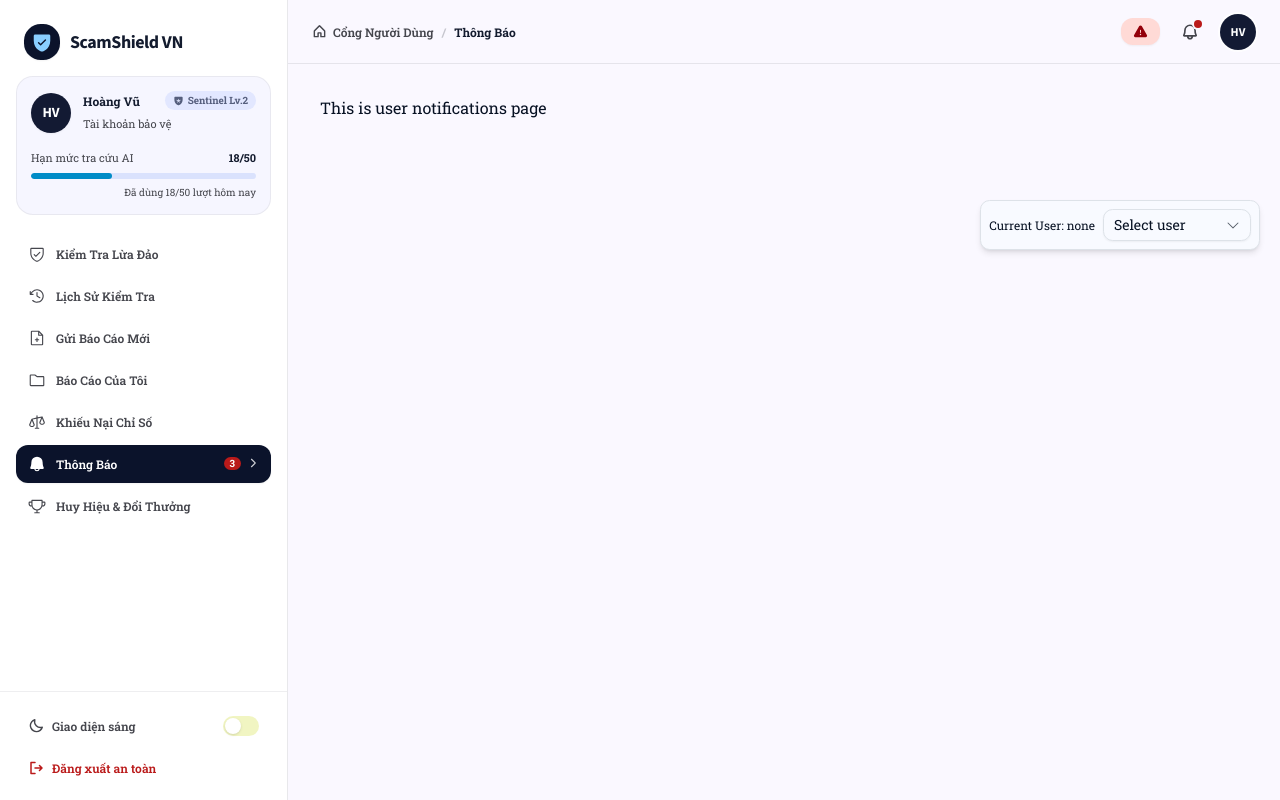
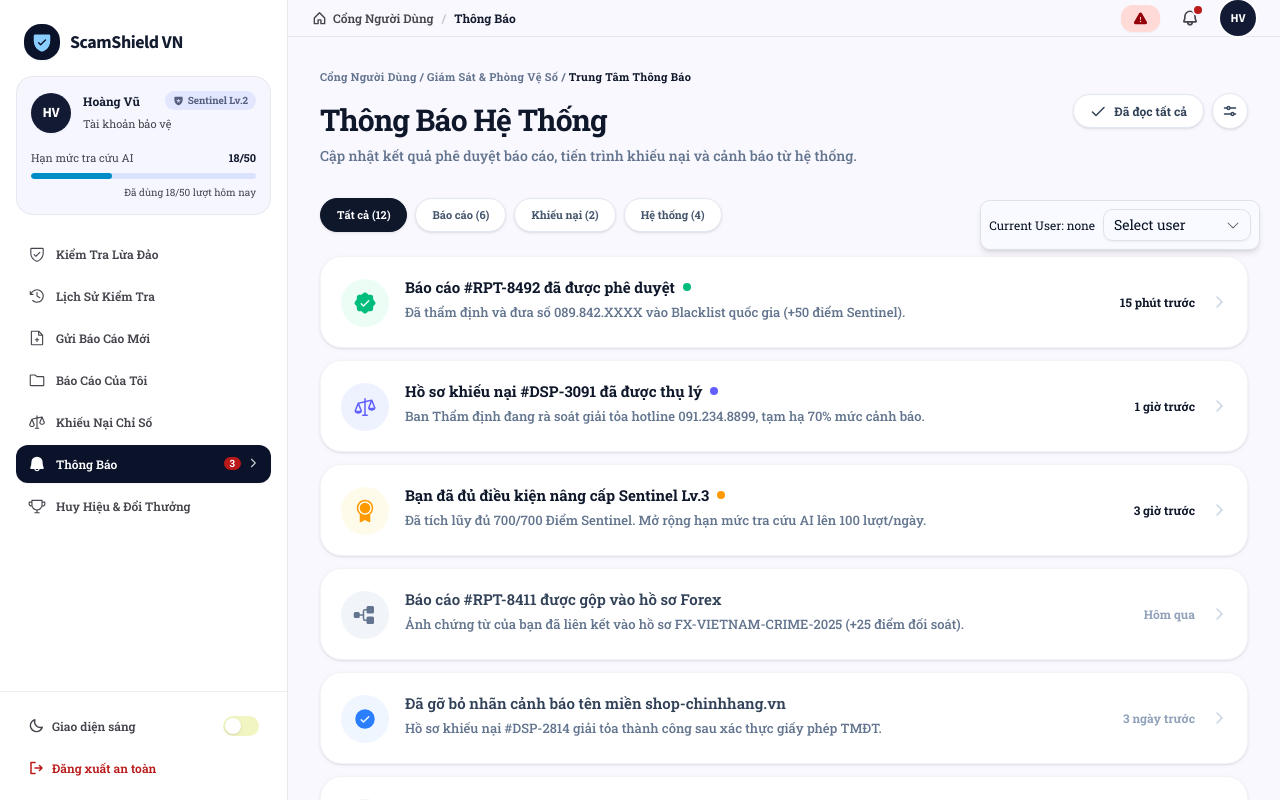
Before and after one commit to QuangWorkIT/ScamShield_App, a Next.js app in the folder UI/: page /user/notifications in a window 1280 px wide. Built offline with nearby package versions, Linux system fonts and the light colour scheme.

Commit message:
[FEAT] Add Notification UI for User

```diff
--- a/UI/src/app/(user)/user/notifications/page.tsx
+++ b/UI/src/app/(user)/user/notifications/page.tsx
@@ -1,3 +1,176 @@
+"use client"
+
+import React, { useState } from "react"
+import {
+  SealCheck,
+  Scales,
+  Medal,
+  TreeStructure,
+  CheckCircle,
+  DeviceMobile,
+  Check,
+  SlidersHorizontal,
+  CaretRight
+} from "@phosphor-icons/react"
+import { cn } from "@/lib/utils"
+
+// --- Mock Data ---
+const notifications = [
+  {
+    id: 1,
+    title: "Báo cáo #RPT-8492 đã được phê duyệt",
+    desc: "Đã thẩm định và đưa số 089.842.XXXX vào Blacklist quốc gia (+50 điểm Sentinel).",
+    time: "15 phút trước",
+    unread: true,
+    dotColor: "bg-emerald-500",
+    icon: SealCheck,
+    iconBg: "bg-emerald-50 dark:bg-emerald-900/30",
+    iconColor: "text-emerald-500",
+  },
+  {
+    id: 2,
+    title: "Hồ sơ khiếu nại #DSP-3091 đã được thụ lý",
+    desc: "Ban Thẩm định đang rà soát giải tỏa hotline 091.234.8899, tạm hạ 70% mức cảnh báo.",
+    time: "1 giờ trước",
+    unread: true,
+    dotColor: "bg-indigo-500",
+    icon: Scales,
+    iconBg: "bg-indigo-50 dark:bg-indigo-900/30",
+    iconColor: "text-indigo-500",
+  },
+  {
+    id: 3,
+    title: "Bạn đã đủ điều kiện nâng cấp Sentinel Lv.3",
+    desc: "Đã tích lũy đủ 700/700 Điểm Sentinel. Mở rộng hạn mức tra cứu AI lên 100 lượt/ngày.",
+    time: "3 giờ trước",
+    unread: true,
+    dotColor: "bg-amber-500",
+    icon: Medal,
+    iconBg: "bg-amber-50 dark:bg-amber-900/30",
+    iconColor: "text-amber-500",
+  },
+  {
+    id: 4,
+    title: "Báo cáo #RPT-8411 được gộp vào hồ sơ Forex",
+    desc: "Ảnh chứng từ của bạn đã liên kết vào hồ sơ FX-VIETNAM-CRIME-2025 (+25 điểm đối soát).",
+    time: "Hôm qua",
+    unread: false,
+    icon: TreeStructure,
+    iconBg: "bg-slate-100 dark:bg-slate-800",
+    iconColor: "text-slate-500 dark:text-slate-400",
+  },
+  {
+    id: 5,
+    title: "Đã gỡ bỏ nhãn cảnh báo tên miền shop-chinhhang.vn",
+    desc: "Hồ sơ khiếu nại #DSP-2814 giải tỏa thành công sau xác thực giấy phép TMĐT.",
+    time: "3 ngày trước",
+    unread: false,
+    icon: CheckCircle,
+    iconBg: "bg-blue-50 dark:bg-blue-900/30",
+    iconColor: "text-blue-500",
+  },
+  {
+    id: 6,
+    title: "Cập nhật cơ sở dữ liệu phòng vệ ScamShield v4.8",
+    desc: "Đã tự động cập nhật 1.420 chữ ký độc hại và danh sách số điện thoại lừa đảo mới.",
+    time: "5 ngày trước",
+    unread: false,
+    icon: DeviceMobile,
+    iconBg: "bg-slate-100 dark:bg-slate-800",
+    iconColor: "text-slate-500 dark:text-slate-400",
+  },
+]
+
 export default function UserNotificationsPage() {
-  return <div>This is user notifications page</div>
+  const [activeTab, setActiveTab] = useState("Tất cả (12)")
+  const tabs = ["Tất cả (12)", "Báo cáo (6)", "Khiếu nại (2)", "Hệ thống (4)"]
+
+  return (
+    <div className="w-full max-w-6xl">
+      {/* Title & Breadcrumb */}
+      <div className="mb-8 flex flex-col md:flex-row md:items-start justify-between gap-4">
+        <div>
+          <div className="text-[11px] font-bold text-slate-500 dark:text-slate-400 mb-4 tracking-wide">
+            Cổng Người Dùng / Giám Sát & Phòng Vệ Số / <span className="text-slate-900 dark:text-white">Trung Tâm Thông Báo</span>
+          </div>
+          <h1 className="text-[28px] md:text-3xl font-bold text-slate-900 dark:text-white tracking-tight mb-2">
+            Thông Báo Hệ Thống
+          </h1>
+          <p className="text-sm text-slate-500 dark:text-slate-400 font-medium max-w-xl">
+            Cập nhật kết quả phê duyệt báo cáo, tiến trình khiếu nại và cảnh báo từ hệ thống.
+          </p>
+        </div>
+
+        <div className="flex items-center gap-2 mt-2 md:mt-6">
+          <button className="flex items-center gap-2 bg-white dark:bg-slate-900 hover:bg-slate-50 dark:hover:bg-slate-800 text-slate-700 dark:text-slate-200 border border-slate-200 dark:border-slate-700 text-xs font-bold px-4 py-2 rounded-full transition-colors shadow-sm">
+            <Check weight="bold" size={16} /> Đã đọc tất cả
+          </button>
+          <button className="flex items-center justify-center bg-white dark:bg-slate-900 hover:bg-slate-50 dark:hover:bg-slate-800 text-slate-700 dark:text-slate-200 border border-slate-200 dark:border-slate-700 w-9 h-9 rounded-full transition-colors shadow-sm">
+            <SlidersHorizontal weight="bold" size={16} />
+          </button>
+        </div>
+      </div>
+
+      {/* Tabs */}
+      <div className="flex items-center flex-wrap gap-2 mb-6">
+        {tabs.map((tab) => (
+          <button
+            key={tab}
+            onClick={() => setActiveTab(tab)}
+            className={cn(
+              "px-4 py-2 rounded-full text-[11px] font-bold transition-all border shadow-sm",
+              activeTab === tab
+                ? "bg-slate-900 dark:bg-white text-white dark:text-slate-900 border-slate-900 dark:border-white"
+                : "bg-white dark:bg-slate-900 text-slate-600 dark:text-slate-400 border-slate-200 dark:border-slate-800 hover:bg-slate-50 dark:hover:bg-slate-800"
+            )}
+          >
+            {tab}
+          </button>
+        ))}
+      </div>
+
+      {/* Notifications List */}
+      <div className="space-y-3">
+        {notifications.map((notif) => (
+          <div
+            key={notif.id}
+            className="group flex flex-col sm:flex-row sm:items-center justify-between gap-4 p-5 bg-white dark:bg-slate-900 hover:bg-slate-50 dark:hover:bg-slate-800/80 rounded-2xl border border-slate-100 dark:border-slate-800 shadow-sm transition-colors cursor-pointer"
+          >
+            <div className="flex items-start gap-4">
+              <div className={cn("w-12 h-12 rounded-full flex items-center justify-center shrink-0 mt-0.5", notif.iconBg, notif.iconColor)}>
+                <notif.icon weight="fill" size={24} />
+              </div>
+              <div>
+                <div className="flex items-center gap-2 mb-1">
+                  <h3 className={cn(
+                    "text-[15px] leading-snug",
+                    notif.unread ? "font-bold text-slate-900 dark:text-white" : "font-semibold text-slate-700 dark:text-slate-300"
+                  )}>
+                    {notif.title}
+                  </h3>
+                  {notif.unread && (
+                    <div className={cn("w-2 h-2 rounded-full shrink-0", notif.dotColor)}></div>
+                  )}
+                </div>
+                <p className="text-[13px] text-slate-500 dark:text-slate-400 font-medium leading-relaxed">
+                  {notif.desc}
+                </p>
+              </div>
+            </div>
+
+            <div className="flex items-center justify-between sm:justify-end w-full sm:w-auto gap-4 pl-16 sm:pl-0">
+              <span className={cn(
+                "text-xs font-bold whitespace-nowrap",
+                notif.unread ? "text-slate-900 dark:text-white" : "text-slate-400 dark:text-slate-500"
+              )}>
+                {notif.time}
+              </span>
+              <CaretRight weight="bold" className="text-slate-300 dark:text-slate-600 group-hover:text-slate-400 dark:group-hover:text-slate-400 transition-colors" size={16} />
+            </div>
+          </div>
+        ))}
+      </div>
+
+    </div>
+  )
 }
```
